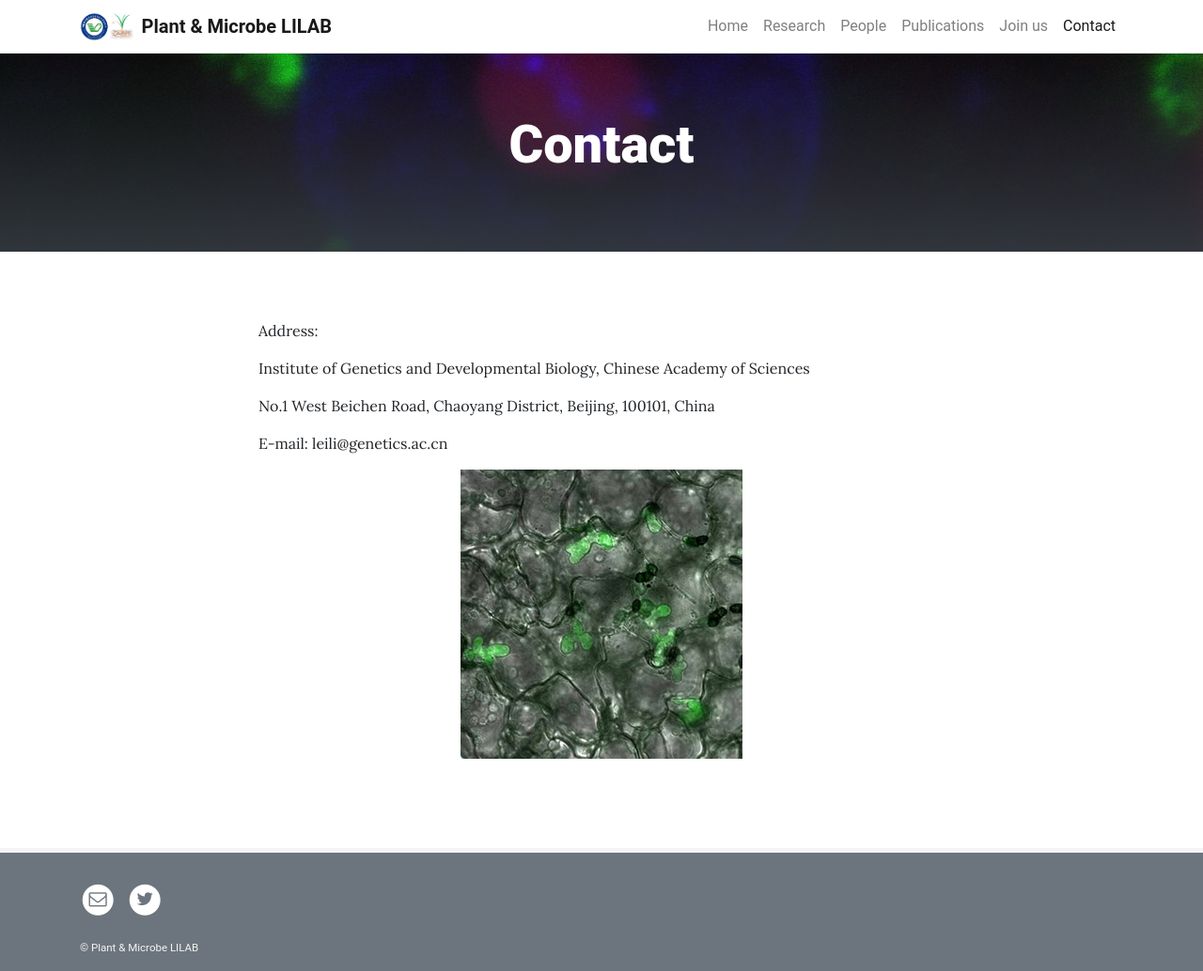
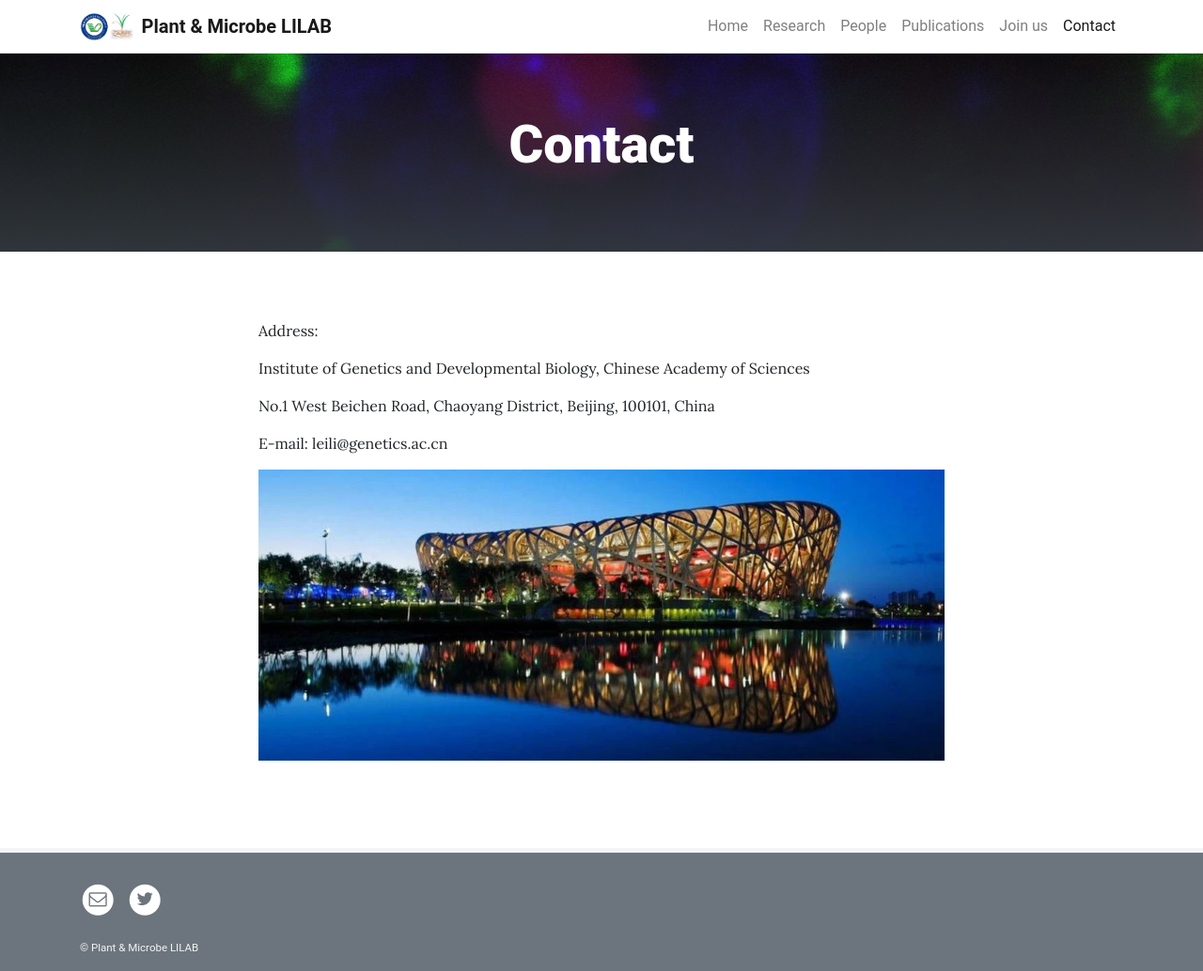
Before and after one commit to leili-plantmicrobe/leili-plantmicrobe.github.io, a Jekyll site: the page built from pages/contact.md, in a window 1280 px wide. Shown: the whole page at 94% size. Built offline with Jekyll 4.4.1, drawn with Linux system fonts in a browser that asks for light colours.

Commit message:
Update contact.md

```diff
--- a/pages/contact.md
+++ b/pages/contact.md
@@ -18,4 +18,4 @@ No.1 West Beichen Road, Chaoyang District, Beijing, 100101, China
 E-mail: leili@genetics.ac.cn
 
 
-![nest]({{ site.baseurl }}{% link /assets/img/colleto.jpg %})
+![nest]({{ site.baseurl }}{% link /assets/img/nest.jpg %})
```
